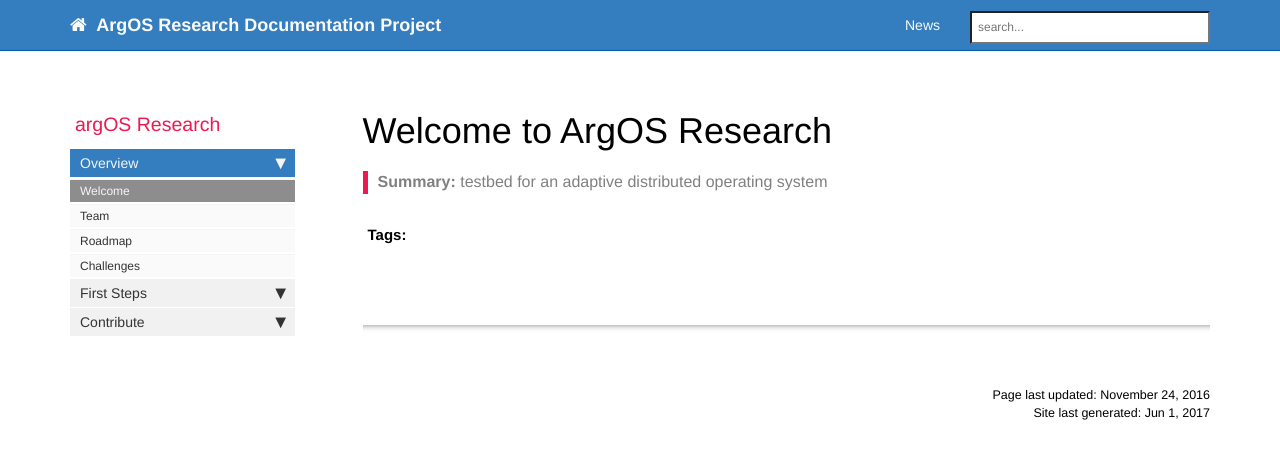
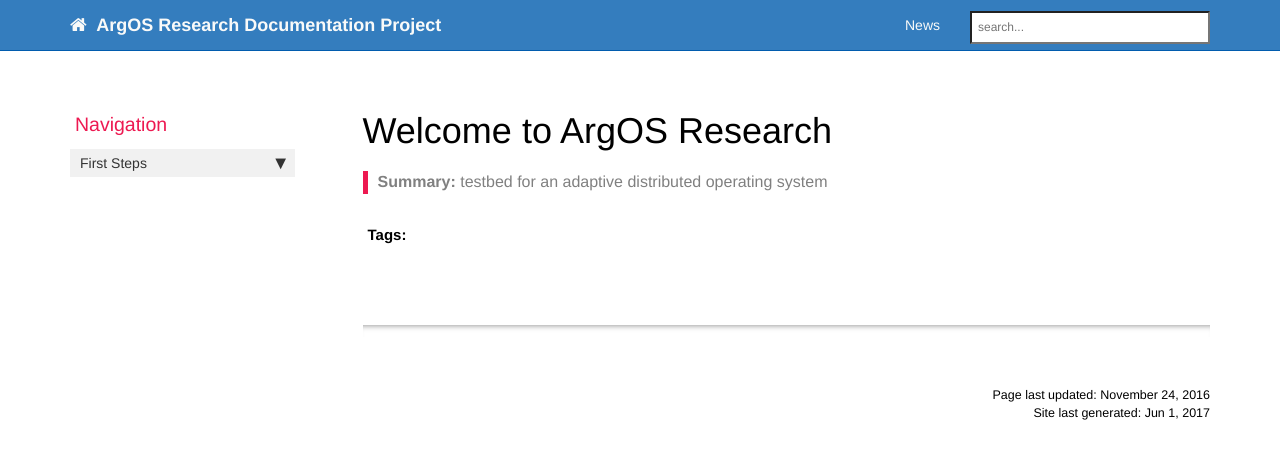
Before and after one commit to Flowm/argos-research.github.io, a Jekyll site: the page built from pages/argOS/index.md, in a window 1280 px wide. Shown: the top 459 px of the page. Built offline with Jekyll 4.4.1, drawn with Linux system fonts in a browser that asks for light colours; nearby versions of some CDN libraries; comment, search, counter and statistics services are not loaded; part of the change alters nothing that is shown.

Commit message:
main sidebar cleaned up

```diff
--- a/_data/sidebars/main_sidebar.yml
+++ b/_data/sidebars/main_sidebar.yml
@@ -2,24 +2,24 @@
 
 entries:
 - title: sidebar
-  product: argOS Research
+  product: Navigation
   folders:
 
-  - title: Overview
-    output: web
-    folderitems:
-    - title: Welcome
-      url: /index.html
-      output: web
-    - title: Team
-      url: /team.html
-      output: web
-    - title: Roadmap
-      url: /roadmap.html
-      output: web
-    - title: Challenges
-      url: /challenges.html
-      output: web
+  # - title: Overview
+  #   output: web
+  #   folderitems:
+  #   - title: Welcome
+  #     url: /index.html
+  #     output: web
+  #   - title: Team
+  #     url: /team.html
+  #     output: web
+  #   - title: Roadmap
+  #     url: /roadmap.html
+  #     output: web
+  #   - title: Challenges
+  #     url: /challenges.html
+  #     output: web
 
   - title: First Steps
     output: web
@@ -40,18 +40,18 @@ entries:
       url: /pxe.html
       output: web
 
-  - title: Contribute
-    output: web
-    folderitems:
-    - title: How to contribute
-      url: /contribute.html
-      output: web
-    - title: Repository Structure
-      url: /repo_structure.html
-      output: web
-    - title: Code Structure
-      url: /code_structure.html
-      output: web
-    - title: Coding Standards
-      url: /code_standards.html
-      output: web
+  # - title: Contribute
+  #   output: web
+  #   folderitems:
+  #   - title: How to contribute
+  #     url: /contribute.html
+  #     output: web
+  #   - title: Repository Structure
+  #     url: /repo_structure.html
+  #     output: web
+  #   - title: Code Structure
+  #     url: /code_structure.html
+  #     output: web
+  #   - title: Coding Standards
+  #     url: /code_standards.html
+  #     output: web
```
